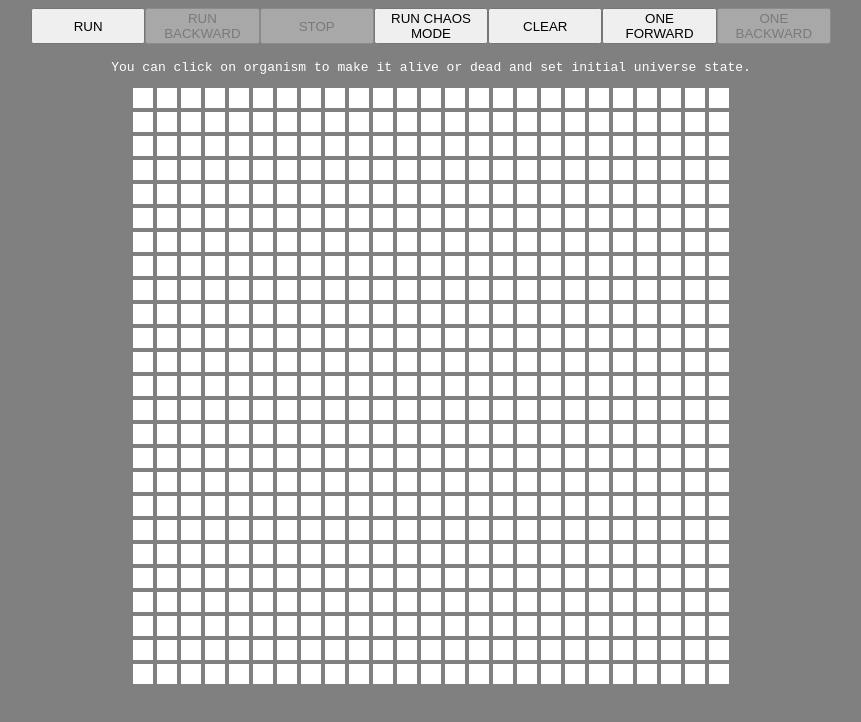
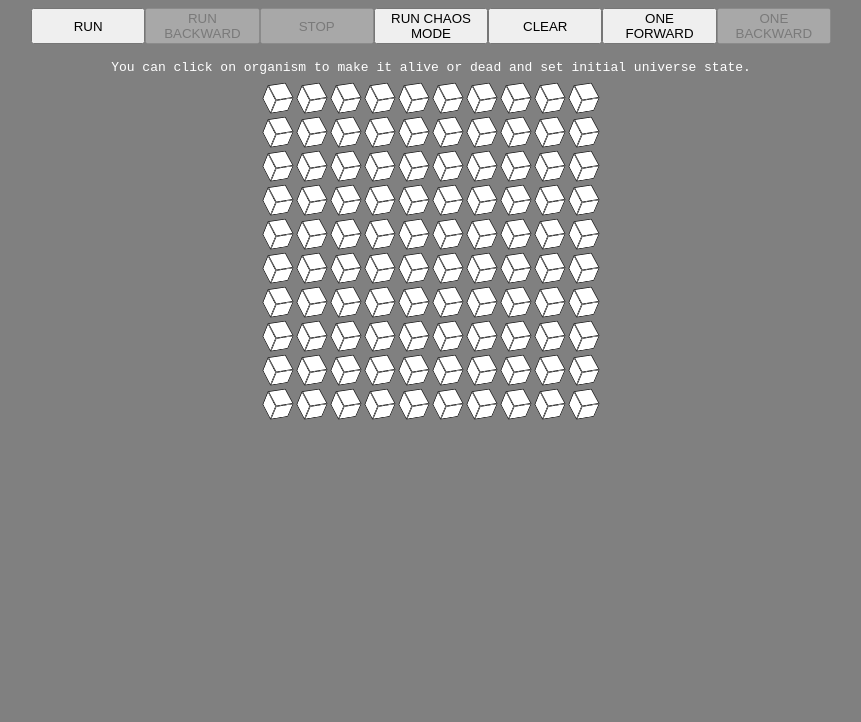
Before and after one commit to nmitic/game-of-life, a React (Create React App) app: page / in a window 1280 px wide. Shown: the top 722 px of the page, without its empty margins (209-1070 px from the left). Built offline with nearby package versions, Linux system fonts and the light colour scheme.

Commit message:
added 3d organisms

```diff
--- a/src/components/game-grid.tsx
+++ b/src/components/game-grid.tsx
@@ -3,12 +3,12 @@ import styled from 'styled-components'
 import { UniverseType } from '../game-of-life'
 import Organism from './organism'
 
-const GameGridStyled = styled.div<{size: number, organismSize: string}>`
+const GameGridStyled = styled.div<{ size: number, organismSize: string }>`
   justify-content: center;
   display: grid;
-  grid-template-columns: repeat(${({size}) => size}, ${({organismSize}) => organismSize});
-  grid-template-rows: repeat(${({size}) => size}, ${({organismSize}) => organismSize});
-  grid-gap: 4px;
+  grid-template-columns: repeat(${({ size }) => size}, ${({ organismSize }) => organismSize});
+  grid-template-rows: repeat(${({ size }) => size}, ${({ organismSize }) => organismSize});
+  grid-gap: 14px;
 `
 
 interface GameGrid {
@@ -18,7 +18,7 @@ interface GameGrid {
   setUniverse: (universe: UniverseType) => void
 }
 
-const GameGrid: React.FC<GameGrid> = ({setUniverse, size, organismSize, universe}) => {
+const GameGrid: React.FC<GameGrid> = ({ setUniverse, size, organismSize, universe }) => {
   return (
     <GameGridStyled size={size} organismSize={organismSize}>
       {
--- a/src/components/organism.tsx
+++ b/src/components/organism.tsx
@@ -1,10 +1,48 @@
-import React from 'react'
+import React, { memo } from 'react'
 import styled from 'styled-components'
 import { ORGANISM_STATUS, UniverseType, OrganismStatusType } from '../game-of-life'
 
-const OrganismStyled = styled.div<{isAlive: OrganismStatusType}>`
+const OrganismStyled = styled.div`
+  cursor: pointer;
+  width: 20px;
+  height: 20px;
+  perspective: 1000px;
+`
+
+
+const FaceStyled = styled.div<{ isAlive: OrganismStatusType }>`
+  position: absolute;
+  width: 100%;
+  height: 100%;
   background-color: ${props => props.isAlive ? "yellow" : "white"};
-  cursor: pointer;
+  box-shadow:inset 0 0 0 1px #333;
+`
+
+const FrontStyled = styled(FaceStyled)`
+  transform: rotateX(0deg) translateZ(10px);
+`
+const BackStyled = styled(FaceStyled)`
+  transform: rotateX(-180deg) translateZ(10px);
+`
+const RightStyled = styled(FaceStyled)`
+  transform: rotateY(90deg) translateZ(10px);
+`
+const LeftStyled = styled(FaceStyled)`
+  transform: rotateY(-90deg) translateZ(10px);
+`
+const TopStyled = styled(FaceStyled)`
+  transform: rotateX(90deg) translateZ(10px);
+`
+const BottomStyled = styled(FaceStyled)`
+  transform: rotateX(-90deg) translateZ(10px);
+`
+
+const CubeStyled = styled.div`
+  transform-style: preserve-3d;
+  width: 100%;
+  height: 100%;
+  position: relative;
+  transform: rotate3d(42,26,-19,48deg);
 `
 
 interface OrganismProps {
@@ -13,17 +51,26 @@ interface OrganismProps {
   universe: UniverseType
 }
 
-const Organism: React.FC<OrganismProps> = ({setUniverse, universe, coordinates}) => {
+const Organism: React.FC<OrganismProps> = ({ setUniverse, universe, coordinates }) => {
   const isAlive = universe[coordinates]
   return (
-    <OrganismStyled isAlive={isAlive} onClick={() => {
-        setUniverse({
-          ...universe,
-          [coordinates]: isAlive ? ORGANISM_STATUS.DEAD : ORGANISM_STATUS.ALIVE
-        })
-      }}
-    />
+    <OrganismStyled onClick={() => {
+      setUniverse({
+        ...universe,
+        [coordinates]: isAlive ? ORGANISM_STATUS.DEAD : ORGANISM_STATUS.ALIVE
+      })
+    }}
+    >
+      <CubeStyled>
+        <FrontStyled isAlive={isAlive} />
+        <BackStyled isAlive={isAlive} />
+        <RightStyled isAlive={isAlive} />
+        <LeftStyled isAlive={isAlive} />
+        <TopStyled isAlive={isAlive} />
+        <BottomStyled isAlive={isAlive} />
+      </CubeStyled>
+    </OrganismStyled>
   )
 }
 
-export default Organism
+export default memo(Organism)
--- a/src/index.tsx
+++ b/src/index.tsx
@@ -3,6 +3,6 @@ import { render } from 'react-dom';
 import GameOfLife from './game';
 
 render(
-  <GameOfLife size={25}/>,
+  <GameOfLife size={10} />,
   document.getElementById('root'),
 );
```
Also changed, not shown: 1 other file (tests, documents, lock files or other folders). Lines whose indentation alone changed are shown as unchanged.
